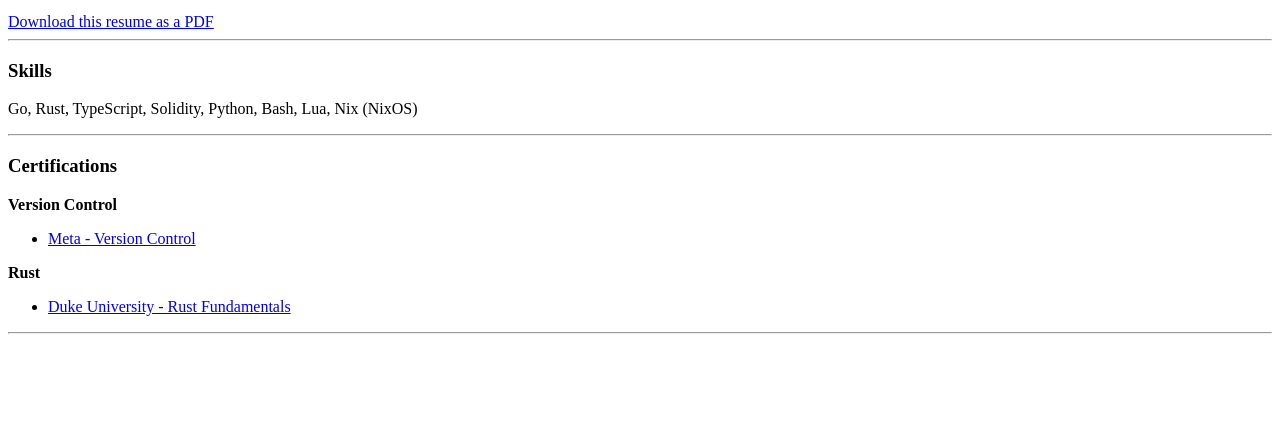
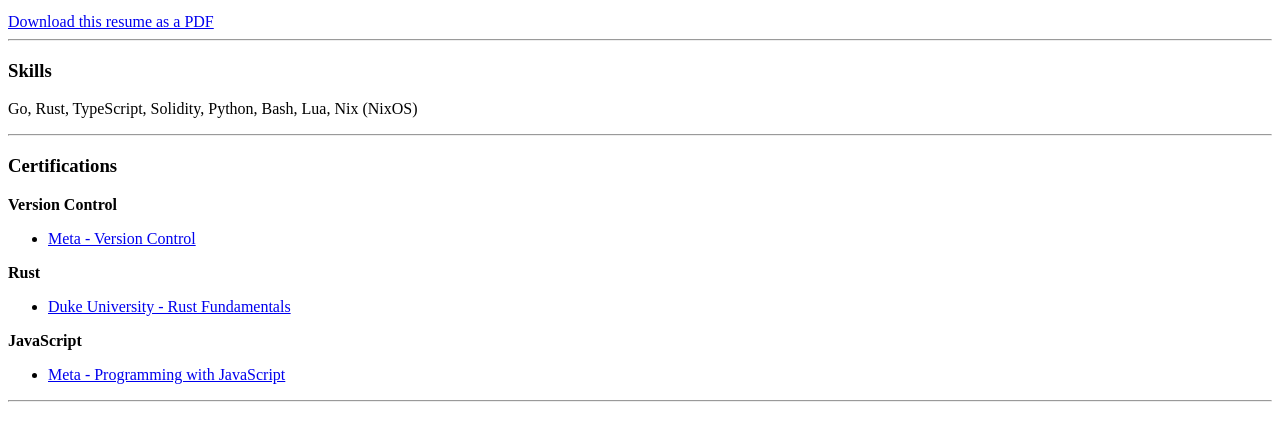
Before and after one commit to dezly-macauley/dezly-macauley, a website: page pages/resume.html in a window 1280 px wide. Shown: the part 88-528 px from the top of the page. Drawn offline with Linux system fonts and the light colour scheme.

Commit message:
Added Meta JavaScript certification

```diff
--- a/pages/resume.html
+++ b/pages/resume.html
@@ -48,6 +48,12 @@
                 <li><a href="https://coursera.org/share/ddd53183819fdc712933bb1bdfe0e8f3" target="_blank">Duke University - Rust Fundamentals</a></li>
             </ul>
 
+            <b>JavaScript</b>
+            <ul>
+                <li><a href="https://coursera.org/share/729067b06e1ef934363290efb58c8710" target="_blank">Meta - Programming with JavaScript</a></li>
+            </ul>
+
+
         </section>
 
         <hr>
```
